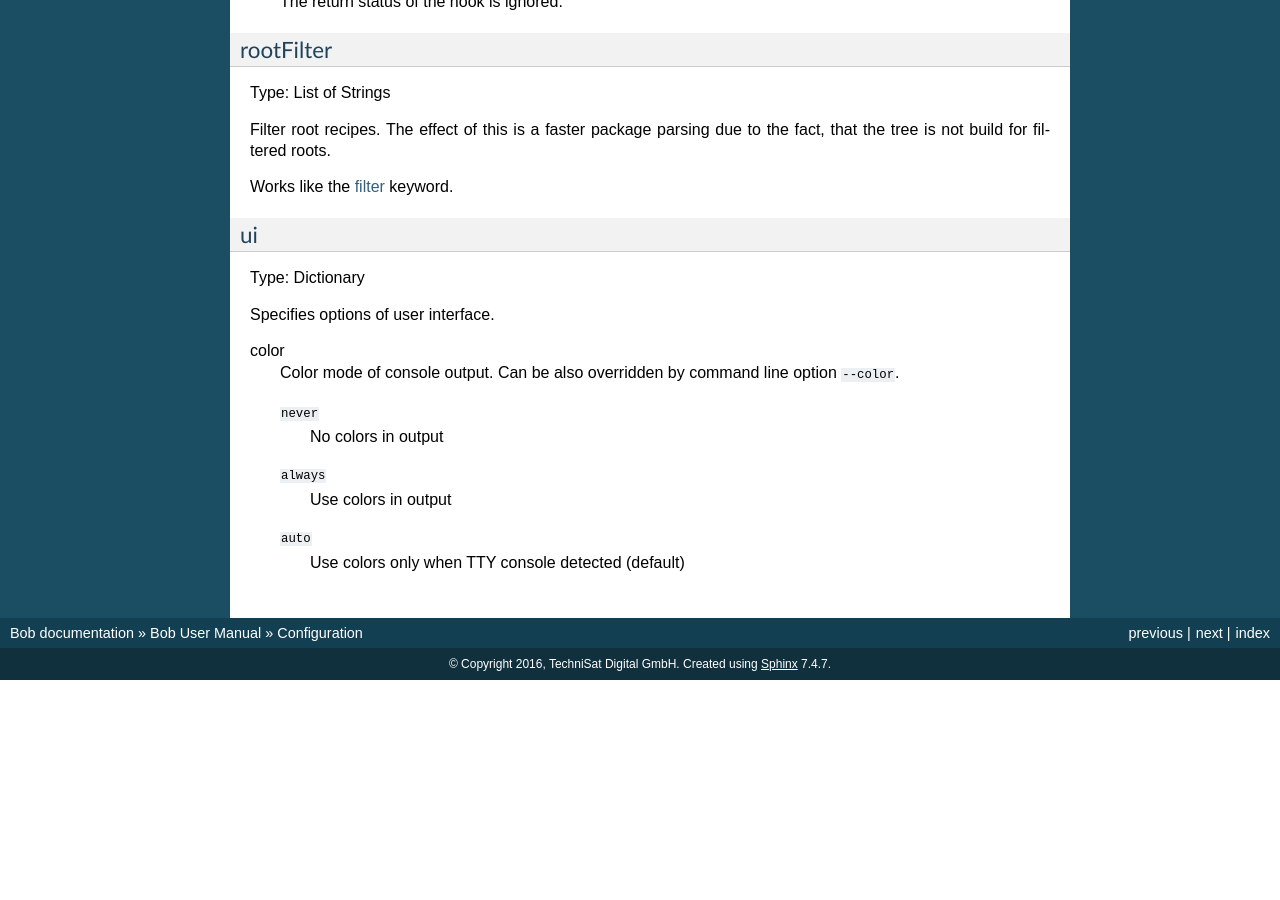
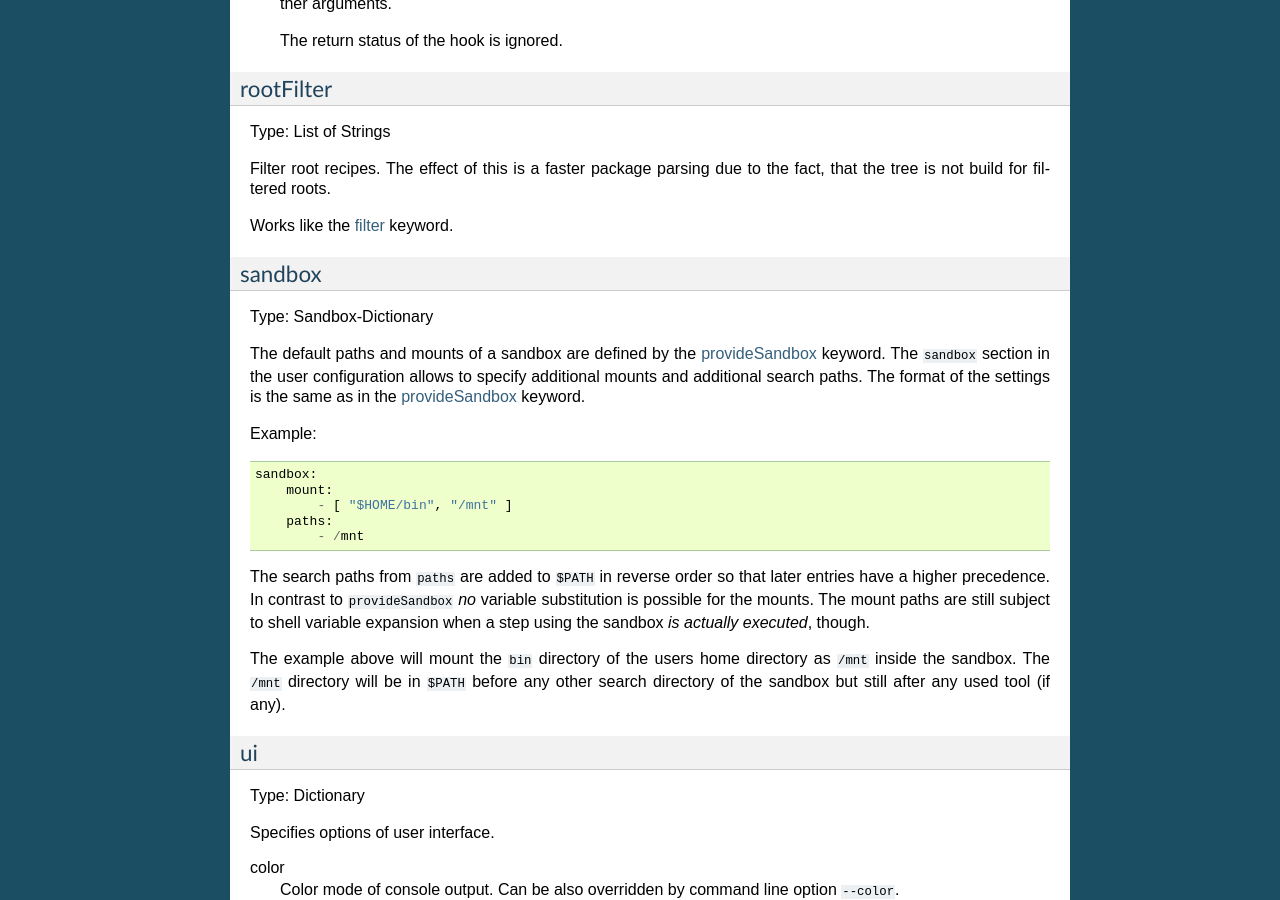
Before and after one commit to BobBuildTool/bob, a Sphinx documentation site: the page built from doc/manual/configuration.rst, in a window 1280 px wide and 900 px high, scrolled down 23538 px. Built offline with Sphinx 7.4.7, drawn with Linux system fonts in a browser that asks for light colours; formulas are drawn with MathJax 3; the version number could not be read and is left out; before the commit the page ends 24218 px from its top, so only the background shows below that; some of the changed text lies outside the part shown.

Commit message:
doc: document 'sandbox' options in default.yaml

```diff
--- a/doc/manual/configuration.rst
+++ b/doc/manual/configuration.rst
@@ -977,6 +977,8 @@ must be declared explicitly by a ``use: [environment]`` attribute in the
 dependency section of the upstream recipe. Only then are the provided variables
 merged into the upstream recipes environment.
 
+.. _configuration-recipes-provideSandbox:
+
 provideSandbox
 ~~~~~~~~~~~~~~
 
@@ -1048,6 +1050,9 @@ in the :ref:`configuration-config-whitelist` to be available to the shell.
     The mount paths are considered invariants of the build. That is changing the
     mounts will neither automatically cause a rebuild of the sandbox (and affected
     packages) nor will binary artifacts be re-fetched.
+
+The user might amend the mount and search paths in ``default.yaml`` by a
+:ref:`configuration-config-sandbox` entry.
 
 .. _configuration-recipes-relocatable:
 
@@ -1506,6 +1511,38 @@ the fact, that the tree is not build for filtered roots.
 
 Works like the :ref:`configuration-recipes-filter` keyword.
 
+.. _configuration-config-sandbox:
+
+sandbox
+~~~~~~~
+
+Type: Sandbox-Dictionary
+
+The default paths and mounts of a sandbox are defined by the
+:ref:`configuration-recipes-provideSandbox` keyword. The ``sandbox`` section in
+the user configuration allows to specify additional mounts and additional
+search paths. The format of the settings is the same as in the
+:ref:`configuration-recipes-provideSandbox` keyword.
+
+Example::
+
+    sandbox:
+        mount:
+            - [ "$HOME/bin", "/mnt" ]
+        paths:
+            - /mnt
+
+The search paths from ``paths`` are added to ``$PATH`` in reverse order so that
+later entries have a higher precedence. In contrast to ``provideSandbox`` *no*
+variable substitution is possible for the mounts. The mount paths are still subject to
+shell variable expansion when a step using the sandbox *is actually executed*,
+though.
+
+The example above will mount the ``bin`` directory of the users home directory
+as ``/mnt`` inside the sandbox. The ``/mnt`` directory will be in ``$PATH``
+before any other search directory of the sandbox but still after any used tool
+(if any).
+
 ui
 ~~
 
```
